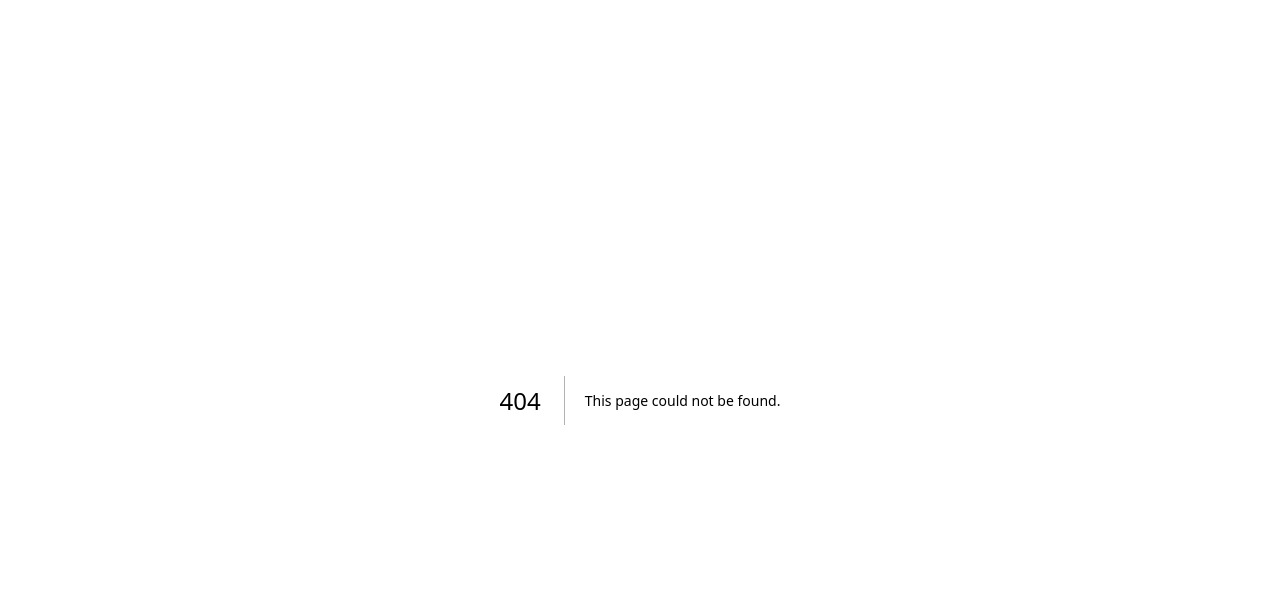
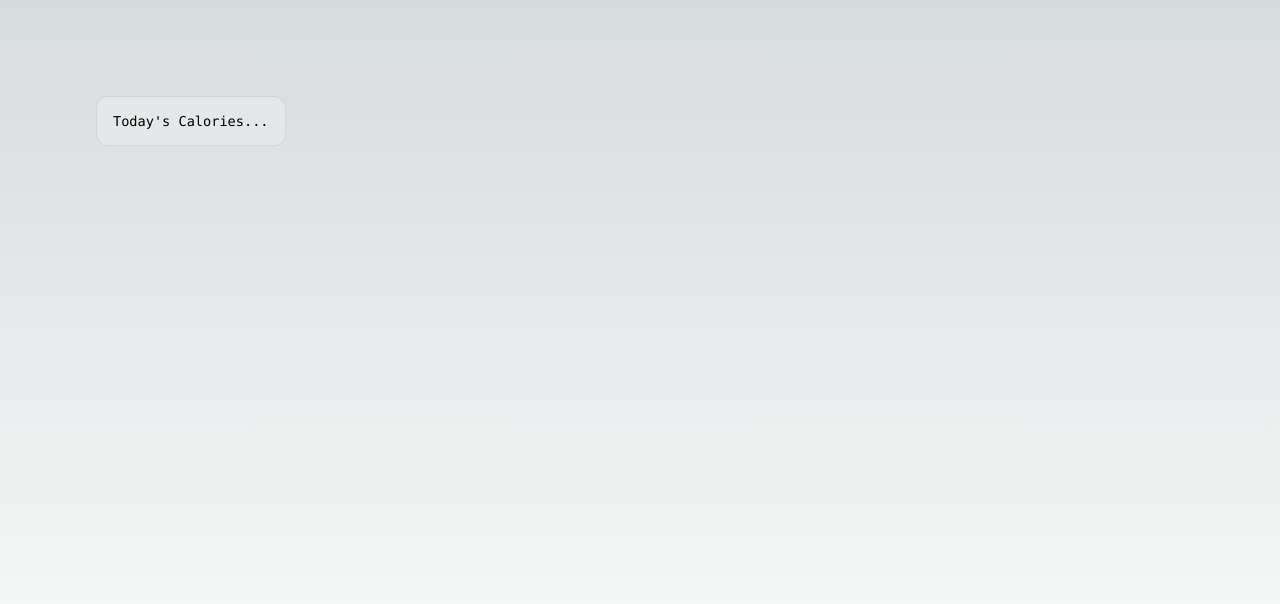
Before and after one commit to 0xjuaan/nutriget, a Next.js app: page /today in a window 1280 px wide. Before the commit this address had no page. Shown: the top 604 px of the page. Built offline with nearby package versions, Linux system fonts and the light colour scheme.

Commit message:
messing around with <Link>

```diff
--- /dev/null
+++ b/pages/today.js
@@ -0,0 +1,26 @@
+import Head from 'next/head'
+import Image from 'next/image'
+import { Inter } from 'next/font/google'
+import styles from 'next/styles/Home.module.css'
+
+const inter = Inter({ subsets: ['latin'] })
+
+export default function Today() {
+  return (
+    <>
+      <Head>
+        <title>Today's Calories</title>
+        <meta name="description" content="Generated by create next app" />
+        <meta name="viewport" content="width=device-width, initial-scale=1" />
+        <link rel="icon" href="/favicon.ico" />
+      </Head>
+      <main className={styles.main}>
+         <div className={styles.description}>
+            <p>
+            Today's Calories...
+            </p>
+         </div>
+      </main>
+    </>
+  )
+}
```
Also changed, not shown: pages/index.js (+7 -5 lines).
